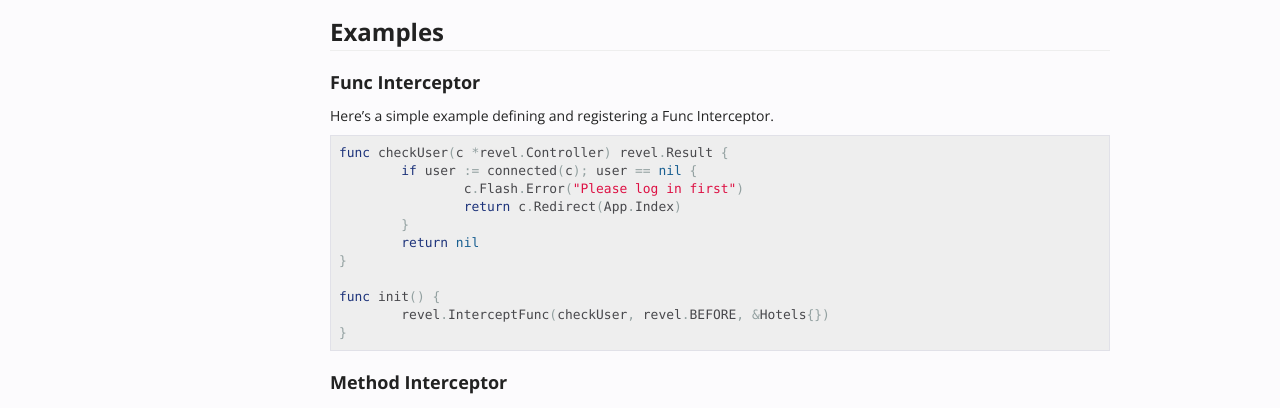
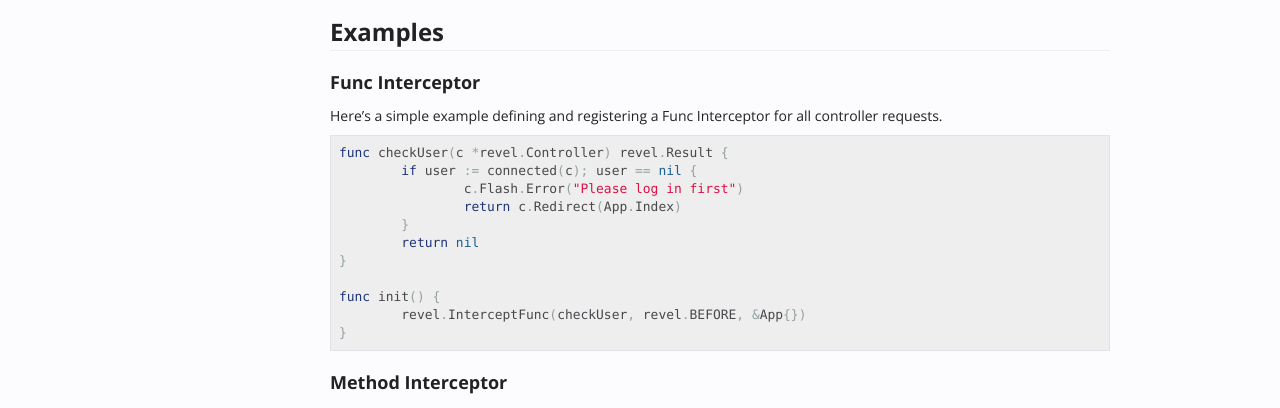
Before and after one commit to revel/revel.github.io, a Jekyll site: the page built from manual/interceptors.md, in a window 1280 px wide. Shown: the part 1016-1424 px from the top of the page. Built offline with Jekyll 4.4.1, drawn with Linux system fonts in a browser that asks for light colours.

Commit message:
Update interceptors.md
The text describes using InterceptFunc to intercept requests to any/all controllers but as shown it does this only for hotel requests. This change aligns the example with the description for 'Func.

```diff
--- a/manual/interceptors.md
+++ b/manual/interceptors.md
@@ -56,7 +56,7 @@ own Result.
 
 ### Func Interceptor
 
-Here's a simple example defining and registering a Func Interceptor.
+Here's a simple example defining and registering a Func Interceptor for all controller requests.
 
 <pre class="prettyprint lang-go">{% capture guy %}{% raw %}
 func checkUser(c *revel.Controller) revel.Result {
@@ -68,7 +68,7 @@ func checkUser(c *revel.Controller) revel.Result {
 }
 
 func init() {
-	revel.InterceptFunc(checkUser, revel.BEFORE, &Hotels{})
+	revel.InterceptFunc(checkUser, revel.BEFORE, &App{})
 }{% endraw %}{% endcapture %}{{ guy|escape }}
 </pre>
 
```
